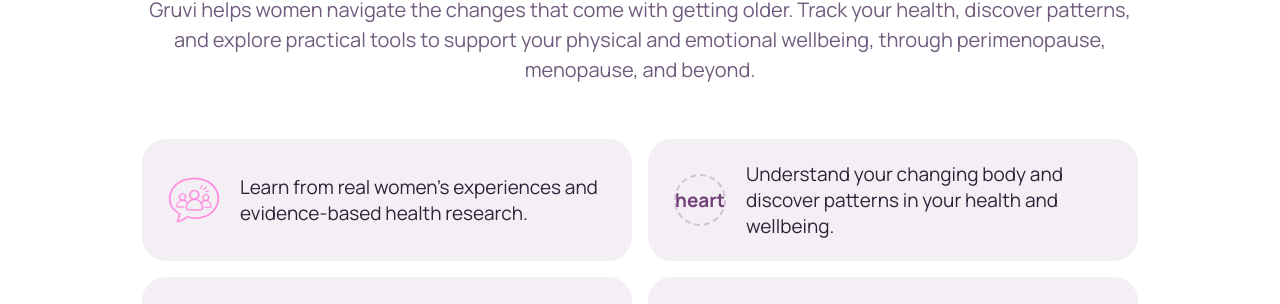
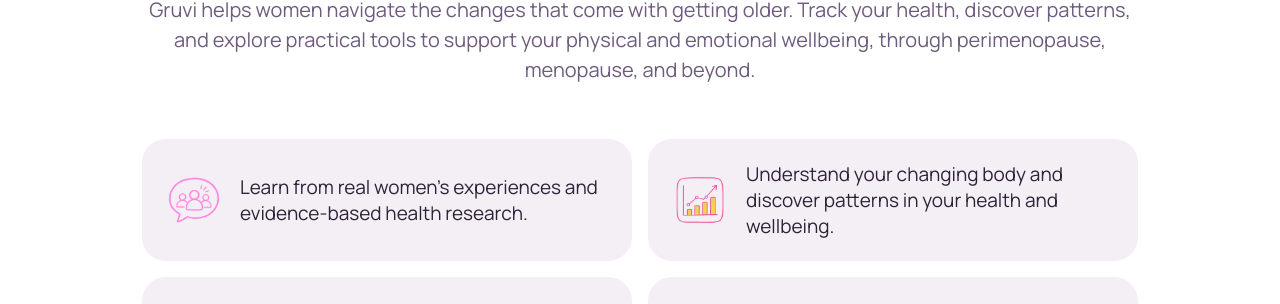
Before and after one commit to moans83/ls-companion-website, a plain HTML site: page index.html in a window 1280 px wide. Shown: the part 874-1178 px from the top of the page. Drawn offline with Linux system fonts and the light colour scheme; a script that the page names is missing.

Commit message:
Update index.html

```diff
--- a/index.html
+++ b/index.html
@@ -814,7 +814,7 @@ body { background:#ffffff; }
 
 <div class="ref-benefit"><img src="community.png" alt="" onerror="this.style.display='none';this.nextElementSibling.style.display='flex'"><span class="missing-icon">dose-logo</span><span>Learn from real women's experiences and evidence-based health research.</span></div>
 
-<div class="ref-benefit"><img src="pro" alt="" onerror="this.style.display='none';this.nextElementSibling.style.display='flex'"><span class="missing-icon">heart</span><span>Understand your changing body and discover patterns in your health and wellbeing.</span></div>
+<div class="ref-benefit"><img src="pro.png" alt="" onerror="this.style.display='none';this.nextElementSibling.style.display='flex'"><span class="missing-icon">heart</span><span>Understand your changing body and discover patterns in your health and wellbeing.</span></div>
 
 <div class="ref-benefit"><img src="doctor.png" alt="" onerror="this.style.display='none';this.nextElementSibling.style.display='flex'"><span class="missing-icon">doctor</span><span>Walk into doctor appointments prepared with personalized health summaries.</span></div>
 
```
